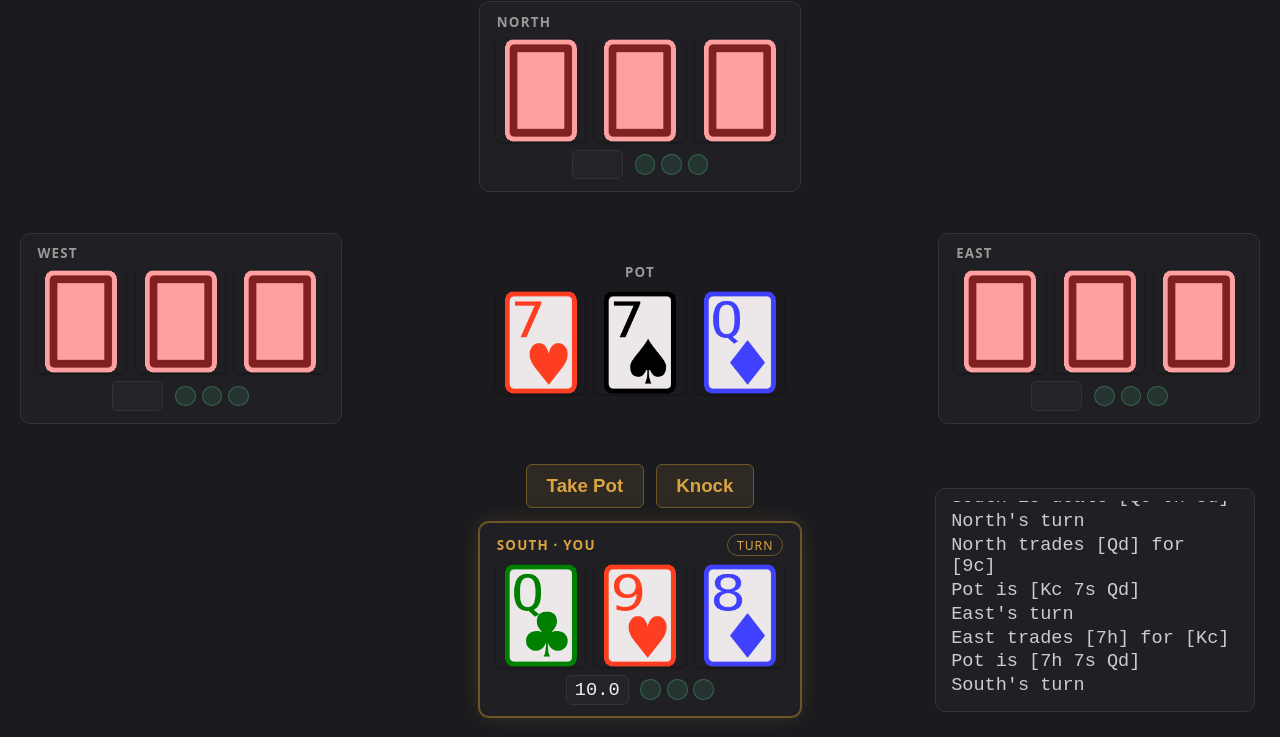
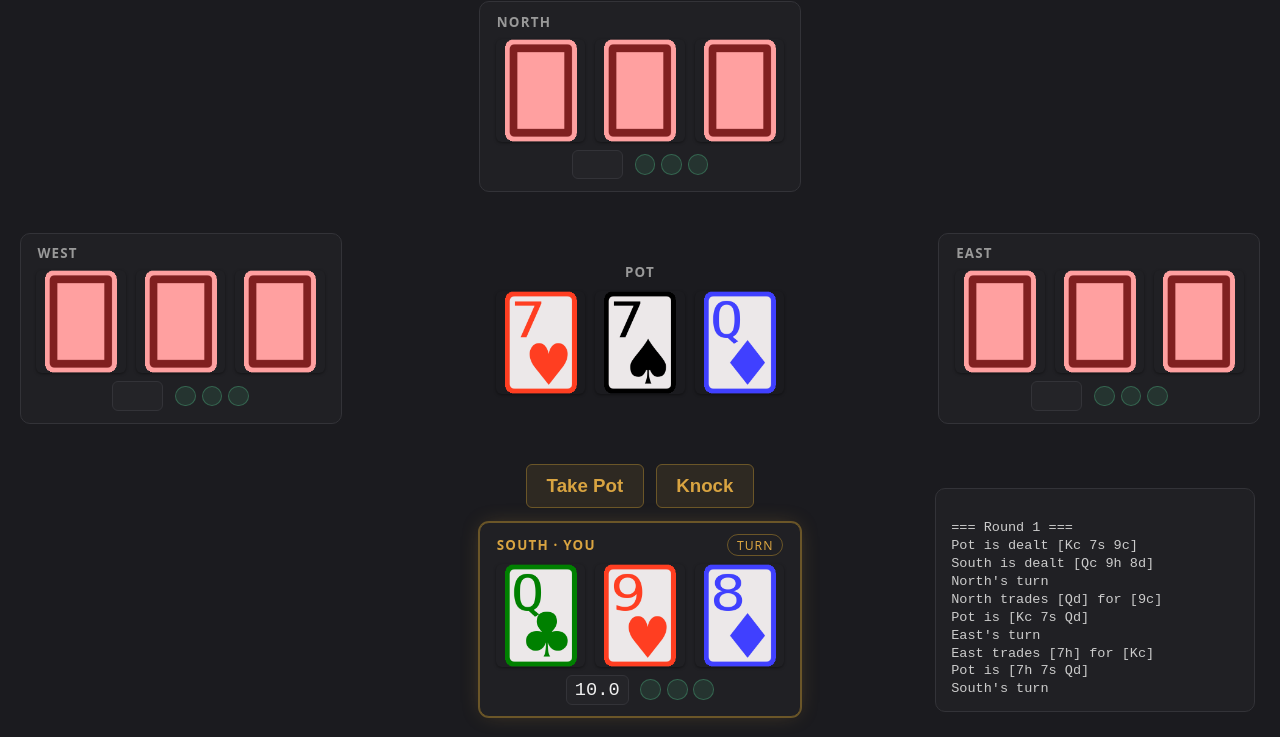
Before and after one commit to blackchip-org/rumble-31, a website built with Vite: page src/web/index.html in a window 1280 px wide. Shown: the part 63-800 px from the top of the page. Built offline with nearby package versions, Linux system fonts and the light colour scheme.

Commit message:
Reduced the size of the log panel font

```diff
--- a/src/web/theme.css
+++ b/src/web/theme.css
@@ -31,5 +31,5 @@
   /* ---------- log window text (independent of the rest) ---------- */
   --font-log: ui-monospace, monospace;
   --font-weight-log: 400;
-  --font-size-log: clamp(0.8rem, 0.45vw + 0.65rem, 0.95rem);
+  --font-size-log: clamp(0.6rem, 0.32vw + 0.48rem, 0.7rem);
 }
```
